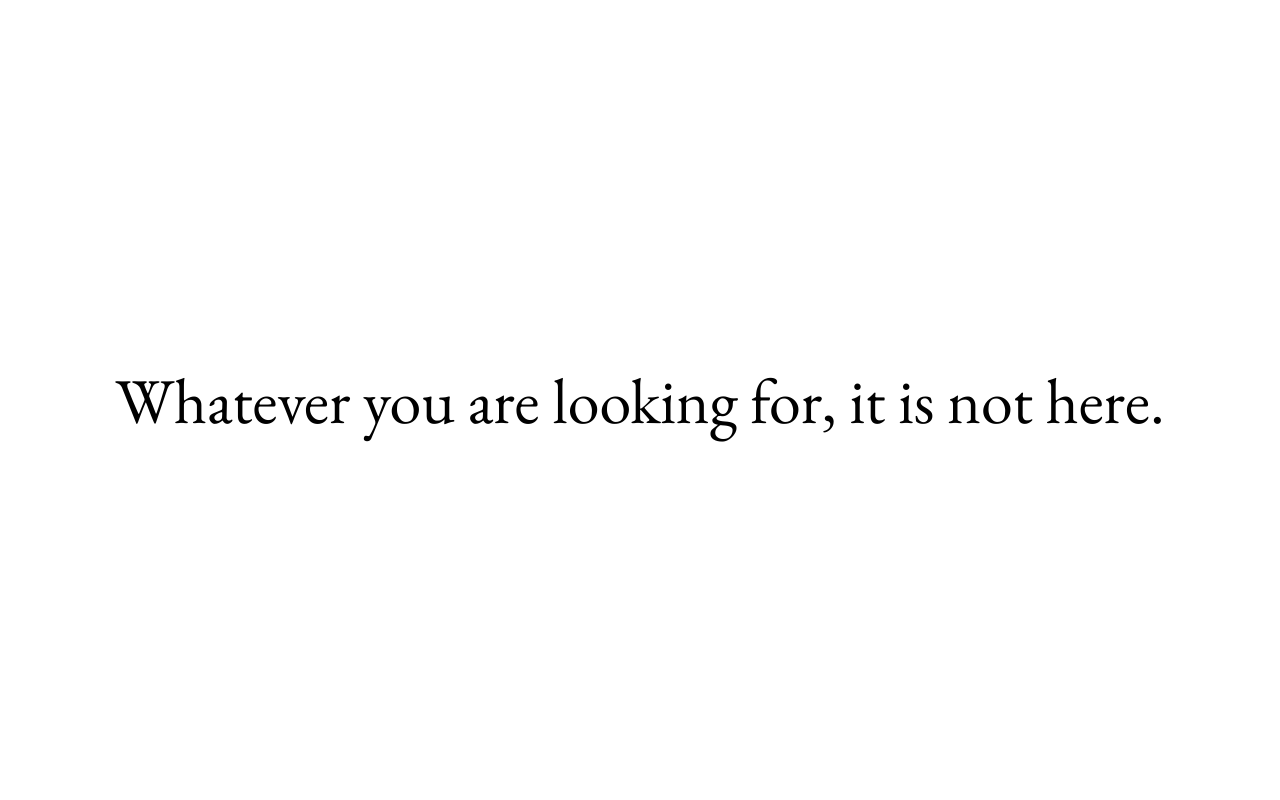
After one commit to kvikshaug/kvikshaug.no, a Flask app: template templates/404.html in a window 1280 px wide. The commit adds this page. Run offline with Flask 2, Linux system fonts and the light colour scheme; the template is opened without the code that fills it, so the values that code supplies are empty; style sheets or scripts are compiled from the project's sources.

Commit message:
Add 404 page

```diff
--- /dev/null
+++ b/assets/sass/404.scss
@@ -0,0 +1,21 @@
+@use "fonts";
+
+body {
+  display: flex;
+  align-items: center;
+  justify-content: center;
+  height: 100vh;
+  margin: 0 40px;
+}
+
+h1 {
+  font-family: "EB Garamond", Garamond, Georgia, serif;
+  font-size: 4rem;
+  font-weight: normal;
+}
+
+@media (max-width: 991px) {
+  h1 {
+    font-size: 3rem;
+  }
+}
--- /dev/null
+++ b/assets/sass/_fonts.scss
@@ -0,0 +1,27 @@
+//
+// Fonts
+//
+
+@font-face {
+  font-family: "EB Garamond";
+  font-style: normal;
+  font-weight: 400;
+  font-display: block;
+  src: url("/assets/fonts/eb-garamond-latin-regular.woff2") format("woff2");
+}
+
+@font-face {
+  font-family: "EB Garamond";
+  font-style: normal;
+  font-weight: 700;
+  font-display: block;
+  src: url("/assets/fonts/eb-garamond-latin-bold.woff2") format("woff2");
+}
+
+@font-face {
+  font-family: "EB Garamond";
+  font-style: italic;
+  font-weight: 400;
+  font-display: block;
+  src: url("/assets/fonts/eb-garamond-latin-italic.woff2") format("woff2");
+}
--- a/assets/sass/style.scss
+++ b/assets/sass/style.scss
@@ -1,4 +1,5 @@
 @use "reset";
+@use "fonts";
 @use "design";
 @use "design_responsive";
 @use "content";
--- a/src/kvikshaug/app.py
+++ b/src/kvikshaug/app.py
@@ -13,6 +13,11 @@ if app.config["DEBUG"]:
     app.jinja_env.undefined = StrictUndefined
 
 
+@app.errorhandler(404)
+def page_not_found(error):
+    return render_template("404.html"), 404
+
+
 @app.route("/")
 def home():
     return render_template("layout.html")
--- /dev/null
+++ b/templates/404.html
@@ -0,0 +1,13 @@
+<!doctype html>
+<html lang="en">
+  <head>
+    <title>Ali Kaafarani</title>
+    <meta charset="utf-8">
+    <meta name="viewport" content="width=device-width, initial-scale=1">
+    <link rel="stylesheet" href="/assets/css/404.css">
+    <link rel="icon" href="/assets/favicon.png" type="image/png">
+  </head>
+  <body>
+    <h1>Whatever you are looking for, it is not here.</h1>
+  </body>
+</html>
```
Also changed, not shown: assets/sass/_design.scss (+0 -28 lines).
